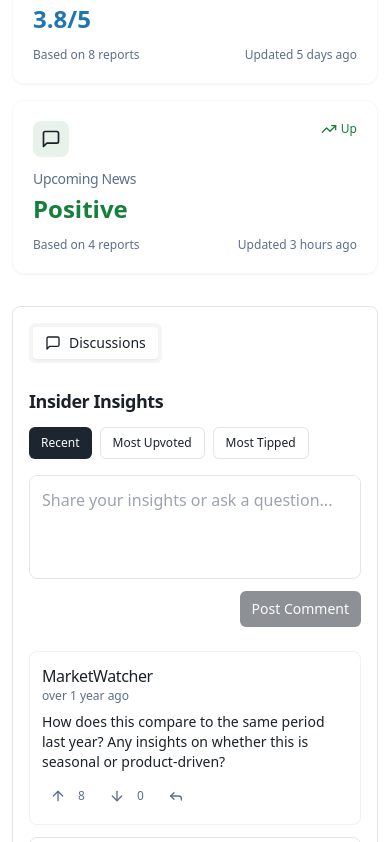
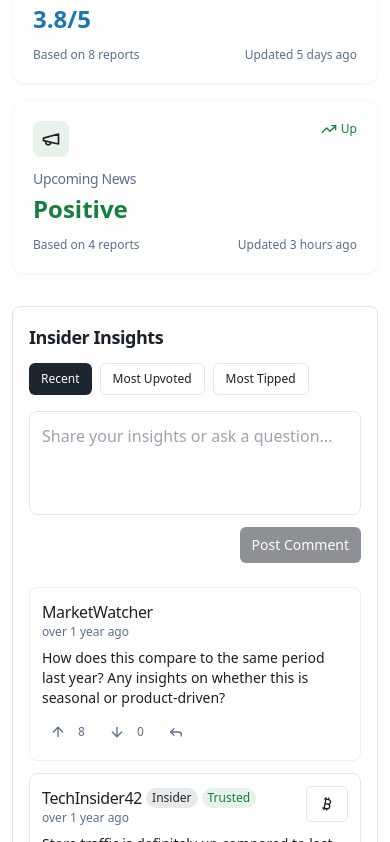
Before and after one commit to dylandied/Shadow, a React (Vite) app: page /company/aapl in a window 390 px wide. Shown: the part 702-1544 px from the top of the page. Built offline with nearby package versions, Linux system fonts and the light colour scheme.

Commit message:
Update news insight icon
- Changed the icon for upcoming news to a megaphone.
- Removed the "Discussions" tab above "Insider Insights" on company pages.

```diff
--- a/src/components/company/DiscussionSection.tsx
+++ b/src/components/company/DiscussionSection.tsx
@@ -1,6 +1,4 @@
 
-import { MessageSquare } from "lucide-react";
-import { Tabs, TabsContent, TabsList, TabsTrigger } from "@/components/ui/tabs";
 import CommentSorter from "./CommentSorter";
 import CommentForm from "./CommentForm";
 import CommentsList from "./CommentsList";
@@ -20,15 +18,6 @@ const DiscussionSection = ({
 }: DiscussionSectionProps) => {
   return (
     <div className="bg-card border border-border rounded-lg shadow-sm p-4 sm:p-6">
-      <Tabs defaultValue="discussions" className="w-full">
-        <TabsList className="mb-4 sm:mb-6">
-          <TabsTrigger value="discussions">
-            <MessageSquare className="h-4 w-4 mr-2" />
-            Discussions
-          </TabsTrigger>
-        </TabsList>
-
-        <TabsContent value="discussions">
       <div className="flex flex-col sm:flex-row sm:justify-between sm:items-center mb-4 sm:mb-6 gap-3">
         <h3 className="text-lg sm:text-xl font-bold">Insider Insights</h3>
         <CommentSorter sortBy={sortBy} onSortChange={onSortChange} />
@@ -37,8 +26,6 @@ const DiscussionSection = ({
       <CommentForm onSubmit={onSubmitComment} />
 
       <CommentsList comments={comments} />
-        </TabsContent>
-      </Tabs>
     </div>
   );
 };
--- a/src/components/ui/insight/InsightIcon.tsx
+++ b/src/components/ui/insight/InsightIcon.tsx
@@ -1,5 +1,5 @@
 
-import { ShoppingBag, Users, MessageSquare } from "lucide-react";
+import { ShoppingBag, Users, MessageSquare, Megaphone } from "lucide-react";
 import { cn } from "@/lib/utils";
 import { getTrendStyles, ChangeDirection } from "./TrendIndicator";
 
@@ -20,8 +20,9 @@ const InsightIcon = ({ type, change }: InsightIconProps) => {
       case "traffic":
         return <Users className="h-5 w-5" />;
       case "satisfaction":
+        return <MessageSquare className="h-5 w-5" />;
       case "news":
-        return <MessageSquare className="h-5 w-5" />;
+        return <Megaphone className="h-5 w-5" />;
       default:
         return <ShoppingBag className="h-5 w-5" />;
     }
```
Lines whose indentation alone changed are shown as unchanged.
